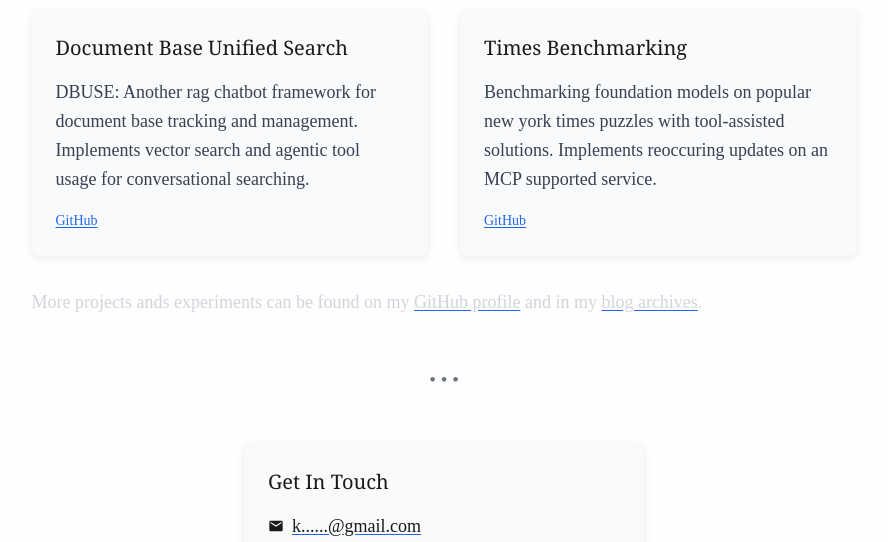
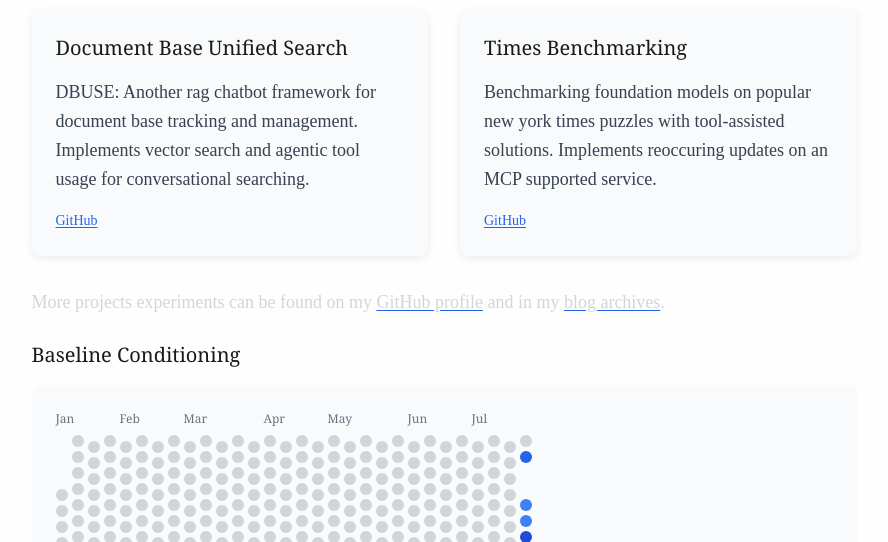
Before and after one commit to keenlychuang/keenlychuang.github.io, a plain HTML site: page index.html in a window 1280 px wide. Shown: the part 1069-1611 px from the top of the page, without its empty margins (196-1084 px from the left). Drawn offline with Linux system fonts and the light colour scheme.

Commit message:
baseline tracker

```diff
--- a/css/keen.css
+++ b/css/keen.css
@@ -843,3 +843,76 @@ body.dark-mode .contact-item,
 body.dark-mode .life-image img {
     box-shadow: 0 2px 8px rgba(100, 100, 100, 0.1);
 }
+
+/* Habit Tracker Styles */
+.habit-grid-container {
+    background-color: var(--gray-50);
+    border-radius: 8px;
+    padding: 1.5rem;
+    margin-top: 1rem;
+    overflow-x: auto; /* Add horizontal scroll */
+}
+
+.habit-grid {
+    display: flex;
+    gap: 4px;
+    margin-bottom: 1rem;
+    min-width: max-content; /* Remove the margin-top: 8px */
+}
+
+.habit-grid-wrapper {
+    min-width: max-content; /* Prevent compression */
+    width: 100%;
+}
+
+.habit-week {
+    display: flex;
+    flex-direction: column;
+    gap: 4px;
+}
+
+.habit-day {
+    width: 12px;
+    height: 12px;
+    border-radius: 50%;
+    cursor: pointer;
+    transition: transform 0.2s ease;
+}
+
+.habit-day:hover {
+    transform: scale(1.2);
+}
+
+.habit-empty { background: transparent; cursor: default; }
+.habit-pre-tracking { background: var(--gray-300); }
+.habit-miss { background: var(--gray-400); }
+.habit-early { background: #3B82F6; }
+.habit-midday { background: #2563EB; }
+.habit-evening { background: #1D4ED8; }
+
+.habit-tooltip {
+    position: absolute;
+    background: var(--gray-700);
+    color: white;
+    padding: 8px 12px;
+    border-radius: 6px;
+    font-size: 0.875rem;
+    display: none;
+    z-index: 1000;
+    pointer-events: none;
+}
+
+/* Month labels */
+.habit-months {
+    position: relative;
+    height: 16px;
+    margin-bottom: 16px; /* Increase from 8px to 16px */
+    min-width: max-content;
+}
+
+.habit-month-label {
+    position: absolute;
+    font-size: 0.75rem;
+    color: var(--gray-500);
+    font-family: Georgia, serif;
+}
--- a/index.html
+++ b/index.html
@@ -17,11 +17,13 @@
         }
         })();
     </script>
+    <script src="js/habit-tracker.js"></script>
     <!-- Keen Design System CSS -->
     <link rel="stylesheet" href="css/keen.css">
 </head>
 <body>
     <script src="js/main.js"></script>
+    <script src="js/habit-tracker.js"></script>
     <!-- Progress Bar -->
     <div class="progress-bar" id="progressBar"></div>
 
@@ -130,7 +132,11 @@
             </div> -->
         </div>
 
-        <p class="text-muted">More projects ands experiments can be found on my <a href="#">GitHub profile</a> and in my <a href="blog.html">blog archives</a>.</p>
+        <p class="text-muted">More projects  experiments can be found on my <a href="#">GitHub profile</a> and in my <a href="blog.html">blog archives</a>.</p>
+    </section>
+
+    <section id="baseline-tracker" class="fade-element section-content">
+        <div id="habit-tracker-root"></div>
     </section>
 
     <div class="section-divider fade-element">• • •</div>
--- /dev/null
+++ b/js/habit-tracker.js
@@ -0,0 +1,200 @@
+class HabitTracker {
+    constructor(containerId) {
+        this.container = document.getElementById(containerId);
+        this.today = new Date();
+        this.currentYear = this.today.getFullYear();
+        this.habitStartDate = new Date(2025, 6, 21); // July 21st, 2025
+        this.hoveredDay = null;
+        this.tooltip = null;
+
+        this.generateHabitData();
+        this.render();
+        this.setupEventListeners();
+    }
+
+    generateHabitData() {
+        this.habitData = [];
+        const startDate = new Date(this.currentYear, 0, 1);
+        let currentDate = new Date(startDate);
+
+        while (currentDate <= this.today) {
+            const dayOfWeek = currentDate.getDay();
+            const isWeekend = dayOfWeek === 0 || dayOfWeek === 6;
+
+            let completionType;
+            if (currentDate < this.habitStartDate) {
+                completionType = 'miss';
+            } else {
+                const missRate = isWeekend ? 0.3 : 0.15;
+                const random = Math.random();
+
+                if (random < missRate) {
+                    completionType = 'miss';
+                } else {
+                    const timeRandom = Math.random();
+                    if (timeRandom < 0.33) completionType = 'early';
+                    else if (timeRandom < 0.66) completionType = 'midday';
+                    else completionType = 'evening';
+                }
+            }
+
+            this.habitData.push({
+                date: currentDate.toISOString().split('T')[0],
+                completion: completionType,
+                month: currentDate.getMonth(),
+                dayOfMonth: currentDate.getDate()
+            });
+
+            currentDate.setDate(currentDate.getDate() + 1);
+        }
+    }
+
+    render() {
+        const weeks = this.organizeIntoWeeks();
+        const monthNames = ['Jan', 'Feb', 'Mar', 'Apr', 'May', 'Jun', 'Jul', 'Aug', 'Sep', 'Oct', 'Nov', 'Dec'];
+
+        // Track which week each month starts at
+        const monthStartWeeks = this.getMonthStartWeeks(weeks);
+
+        this.container.innerHTML = `
+            <h3 style="font-family: Georgia, serif; margin-bottom: 1rem; color: var(--text-primary);">Baseline Conditioning</h3>
+            <div class="habit-grid-container">
+                <div class="habit-grid-wrapper">
+                    <!-- Month labels -->
+                    <div class="habit-months">
+                        ${Object.entries(monthStartWeeks).map(([monthIndex, weekIndex]) => `
+                            <div class="habit-month-label" style="left: ${weekIndex * 16}px;">
+                                ${monthNames[parseInt(monthIndex)]}
+                            </div>
+                        `).join('')}
+                    </div>
+
+                    <div class="habit-grid">
+                        ${weeks.map((week, weekIndex) => `
+                            <div class="habit-week" style="margin-top: ${weekIndex % 2 === 1 && weekIndex > 0 ? '-6px' : '0px'}">
+                                ${week.map((day, dayIndex) => {
+                                    if (day.empty) return '<div class="habit-day habit-empty"></div>';
+
+                                    const isPreTracking = new Date(day.date) < this.habitStartDate;
+                                    const className = isPreTracking ? 'pre-tracking' : day.completion;
+
+                                    return `<div class="habit-day habit-${className}" data-date="${day.date}" data-completion="${day.completion}"></div>`;
+                                }).join('')}
+                            </div>
+                        `).join('')}
+                    </div>
+                </div>
+                <div class="habit-stats">
+                    ${this.generateStats()}
+                </div>
+            </div>
+        `;
+
+        this.createTooltip();
+    }
+
+    getMonthStartWeeks(weeks) {
+        const monthStartWeeks = {};
+
+        weeks.forEach((week, weekIndex) => {
+            week.forEach(day => {
+                if (!day.empty && day.dayOfMonth === 1) {
+                    monthStartWeeks[day.month] = weekIndex;
+                }
+            });
+        });
+
+        return monthStartWeeks;
+    }
+
+    organizeIntoWeeks() {
+        const weeks = [];
+        let currentWeek = [];
+
+        if (this.habitData.length > 0) {
+            const firstDate = new Date(this.habitData[0].date);
+            const firstDayOfWeek = firstDate.getDay();
+
+            for (let i = 0; i < firstDayOfWeek; i++) {
+                currentWeek.push({ empty: true });
+            }
+        }
+
+        this.habitData.forEach((day, index) => {
+            const date = new Date(day.date);
+            const dayOfWeek = date.getDay();
+
+            if (dayOfWeek === 0 && currentWeek.length > 0) {
+                weeks.push([...currentWeek]);
+                currentWeek = [];
+            }
+
+            currentWeek.push(day);
+
+            if (index === this.habitData.length - 1) {
+                weeks.push(currentWeek);
+            }
+        });
+
+        return weeks;
+    }
+
+    generateStats() {
+        const completed = this.habitData.filter(day => day.completion !== 'miss').length;
+        const total = this.habitData.length;
+        const percentage = Math.round((completed / total) * 100);
+
+        return `
+            <div style="font-size: 0.875rem; color: var(--gray-500);">
+                ${completed} days completed out of ${total} days tracked (${percentage}% completion rate)
+            </div>
+        `;
+    }
+
+    createTooltip() {
+        this.tooltip = document.createElement('div');
+        this.tooltip.className = 'habit-tooltip';
+        document.body.appendChild(this.tooltip);
+    }
+
+    setupEventListeners() {
+        this.container.addEventListener('mouseenter', (e) => {
+            if (e.target.classList.contains('habit-day') && !e.target.classList.contains('habit-empty')) {
+                this.showTooltip(e);
+            }
+        }, true);
+
+        this.container.addEventListener('mousemove', (e) => {
+            if (this.tooltip.style.display === 'block') {
+                this.tooltip.style.left = e.pageX + 10 + 'px';
+                this.tooltip.style.top = e.pageY - 60 + 'px';
+            }
+        });
+
+        this.container.addEventListener('mouseleave', () => {
+            this.tooltip.style.display = 'none';
+        }, true);
+    }
+
+    showTooltip(e) {
+        const date = e.target.dataset.date;
+        const completion = e.target.dataset.completion;
+
+        const formattedDate = new Date(date).toLocaleDateString('en-US', {
+            weekday: 'long', year: 'numeric', month: 'long', day: 'numeric'
+        });
+
+        const completionText = new Date(date) < this.habitStartDate ?
+            'Not tracked yet' :
+            completion === 'miss' ? 'Missed' : `Completed ${completion}`;
+
+        this.tooltip.innerHTML = `
+            <div>${formattedDate}</div>
+            <div style="font-size: 0.75rem; color: var(--gray-500);">${completionText}</div>
+        `;
+
+        this.tooltip.style.display = 'block';
+        this.tooltip.style.left = e.pageX + 10 + 'px';
+        this.tooltip.style.top = e.pageY - 60 + 'px';
+    }
+}
--- a/js/main.js
+++ b/js/main.js
@@ -143,6 +143,12 @@ function showResume() {
 document.addEventListener('DOMContentLoaded', () => {
     handleImageLoad();
 
+    // Initialize habit tracker if container exists
+    const habitContainer = document.getElementById('habit-tracker-root');
+    if (habitContainer) {
+        new HabitTracker('habit-tracker-root');
+    }
+
     // Set js-loaded class for animations
     document.body.classList.add('js-loaded');
 
```
Also changed, not shown: life.html (+1 -0 lines).
